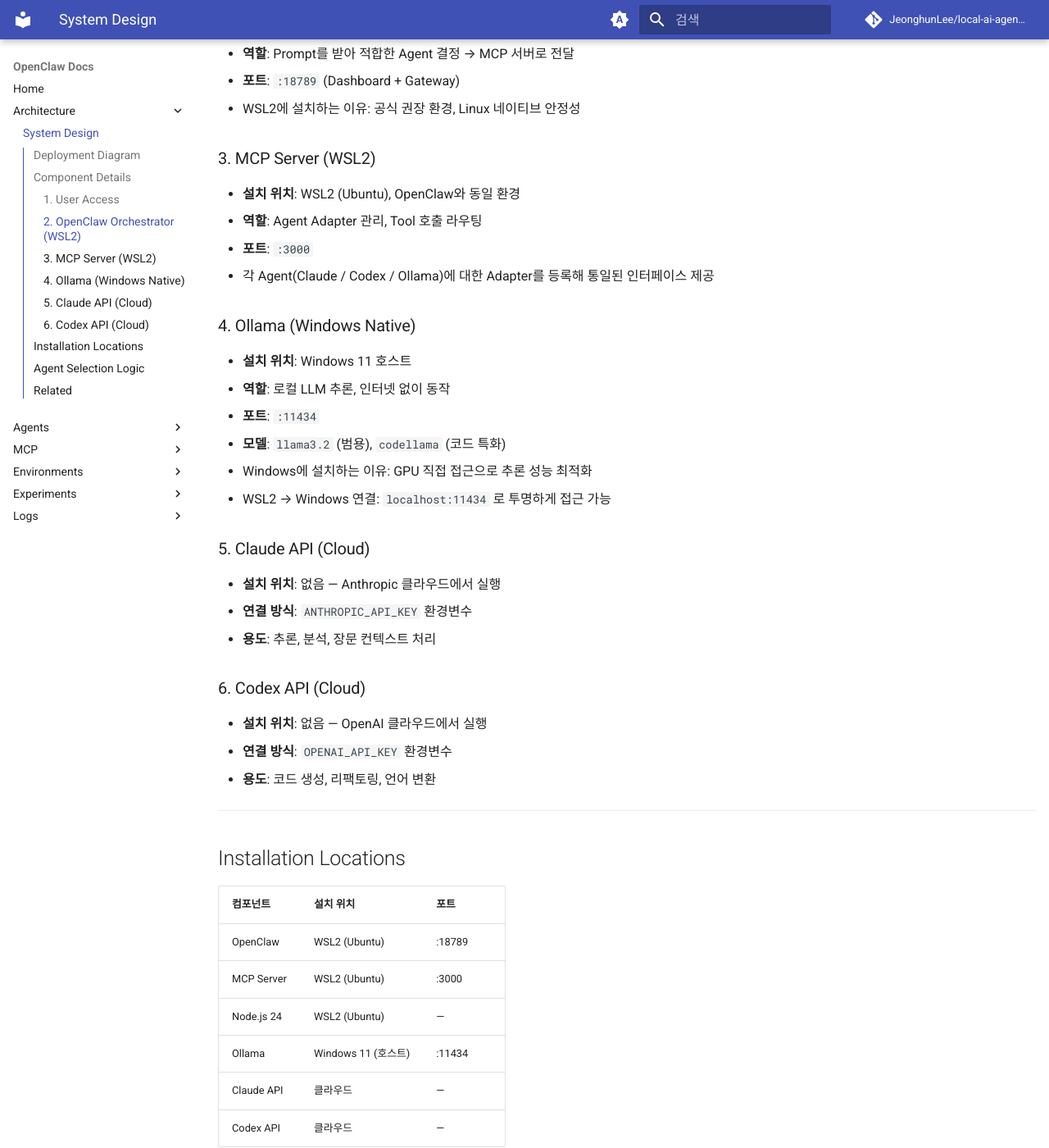
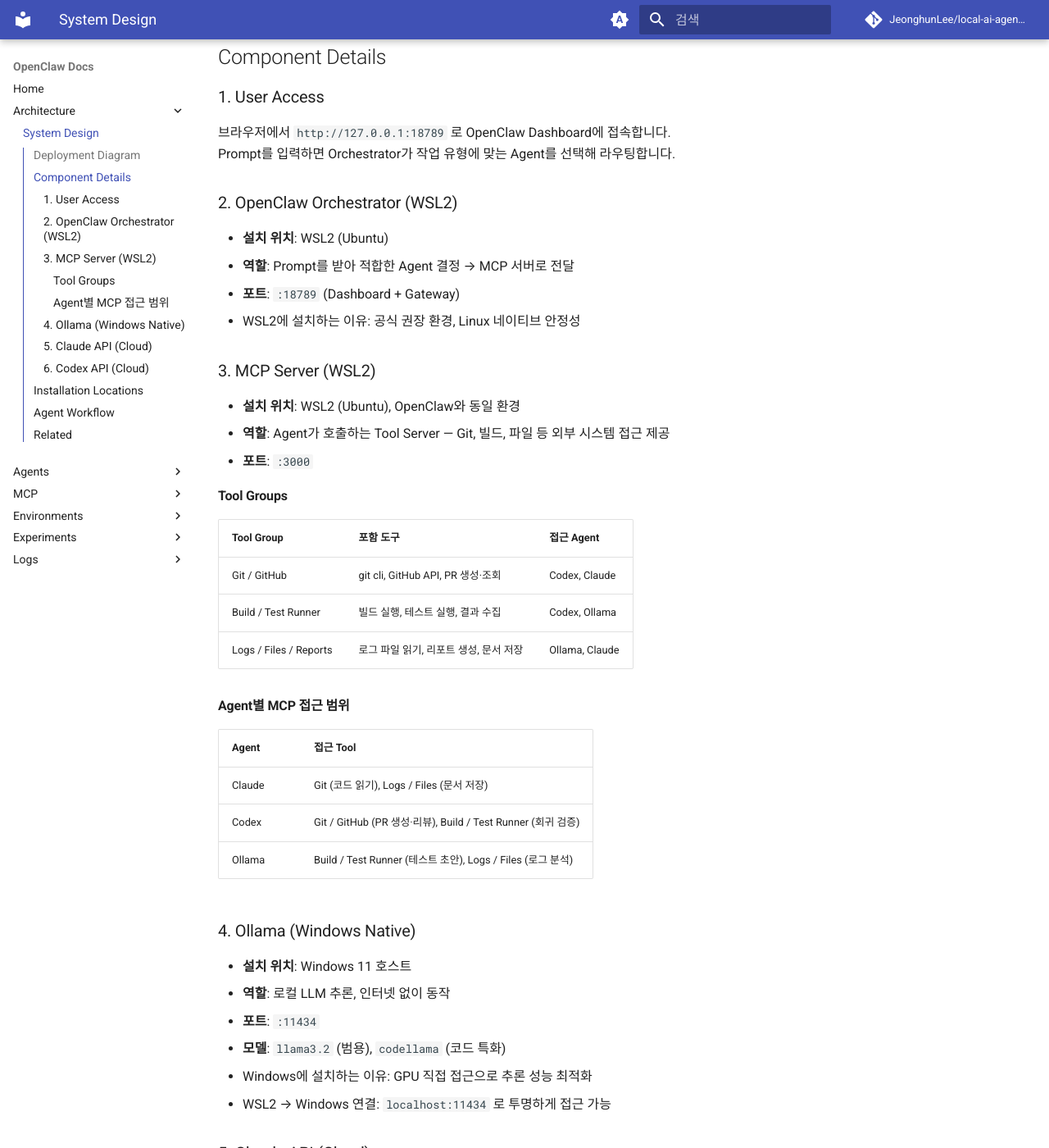
Before and after one commit to JeonghunLee/local-ai-agent-mcp, an MkDocs documentation site: the page built from docs/architecture/system-design.md, in a window 1280 px wide and 1400 px high, scrolled down 1716 px. Shown: the whole window at 82% size. Built offline with MkDocs 1.6.1 and Material for MkDocs 9.7.7, drawn with Linux system fonts in a browser that asks for light colours; comment, search, counter and statistics services are not loaded; some of the changed text lies outside the part shown.

Commit message:
update docs and cladue

```diff
--- a/docs/architecture/system-design.md
+++ b/docs/architecture/system-design.md
@@ -1,4 +1,15 @@
 # System Design
+
+
+* AI Agent 구조
+    * Claude: 구조 설계, 작업 분해, 리팩토링 방향, 코드 생성, 문서화
+    * Codex: PR 리뷰, 회귀 위험 지적, 테스트 누락 지적, 수정 patch 초안
+    * Ollama: 로그 요약, 테스트 초안, 반복 변환 작업
+    * User: 최종 승인
+
+* AI Agent 와 연결
+    * openclaw
+
 
 ![](../imgs/openclaw_00.png)
 
@@ -45,9 +56,24 @@ Prompt를 입력하면 Orchestrator가 작업 유형에 맞는 Agent를 선택
 
 ### 3. MCP Server (WSL2)
 - **설치 위치**: WSL2 (Ubuntu), OpenClaw와 동일 환경
-- **역할**: Agent Adapter 관리, Tool 호출 라우팅
+- **역할**: Agent가 호출하는 Tool Server — Git, 빌드, 파일 등 외부 시스템 접근 제공
 - **포트**: `:3000`
-- 각 Agent(Claude / Codex / Ollama)에 대한 Adapter를 등록해 통일된 인터페이스 제공
+
+#### Tool Groups
+
+| Tool Group | 포함 도구 | 접근 Agent |
+|-----------|----------|-----------|
+| Git / GitHub | git cli, GitHub API, PR 생성·조회 | Codex, Claude |
+| Build / Test Runner | 빌드 실행, 테스트 실행, 결과 수집 | Codex, Ollama |
+| Logs / Files / Reports | 로그 파일 읽기, 리포트 생성, 문서 저장 | Ollama, Claude |
+
+#### Agent별 MCP 접근 범위
+
+| Agent | 접근 Tool |
+|-------|----------|
+| Claude | Git (코드 읽기), Logs / Files (문서 저장) |
+| Codex | Git / GitHub (PR 생성·리뷰), Build / Test Runner (회귀 검증) |
+| Ollama | Build / Test Runner (테스트 초안), Logs / Files (로그 분석) |
 
 ### 4. Ollama (Windows Native)
 - **설치 위치**: Windows 11 호스트
@@ -82,14 +108,20 @@ Prompt를 입력하면 Orchestrator가 작업 유형에 맞는 Agent를 선택
 
 ---
 
-## Agent Selection Logic
+## Agent Workflow
 
-| 작업 유형        | 우선 Agent | Fallback |
-|-----------------|-----------|----------|
-| 코드 생성        | Codex     | Claude   |
-| 추론 / QA        | Claude    | Ollama   |
-| 로컬 / 오프라인  | Ollama    | —        |
-| 요약             | Ollama    | Claude   |
+Agent 역할은 고정되어 있으며 아래 순서로 실행된다.
+
+| 순서 | 작업 유형                                              | Agent  | User 검토       |
+|-----|-------------------------------------------------------|--------|----------------|
+| 1   | 구조 설계 / 작업 분해 / 리팩토링 방향                  | Claude | —              |
+| 2   | 코드 생성                                              | Claude | 1차 승인 / 수정 |
+| 3   | 문서화                                                 | Claude | 2차 승인 / 수정 |
+| 4   | 회귀 위험 지적 / 테스트 누락 지적 / patch 초안         | Codex  | 3차 승인 / 수정 |
+| 5   | GitHub PR 요청                                        | GitHub | —              |
+| 6   | PR Review                                             | Codex + GitHub Users | 4차 승인 / 수정 |
+| 7   | 로그 요약 / 테스트 초안 / 반복 변환 작업               | Ollama | 5차 승인 / 수정 |
+| 8   | 결과 테스트 문서화                                     | Codex  | 6차 승인 / 수정 |
 
 ---
 
```
Also changed, not shown: claude.md (+15 -0 lines), docs/agents/ollama.md (+27 -6 lines).
